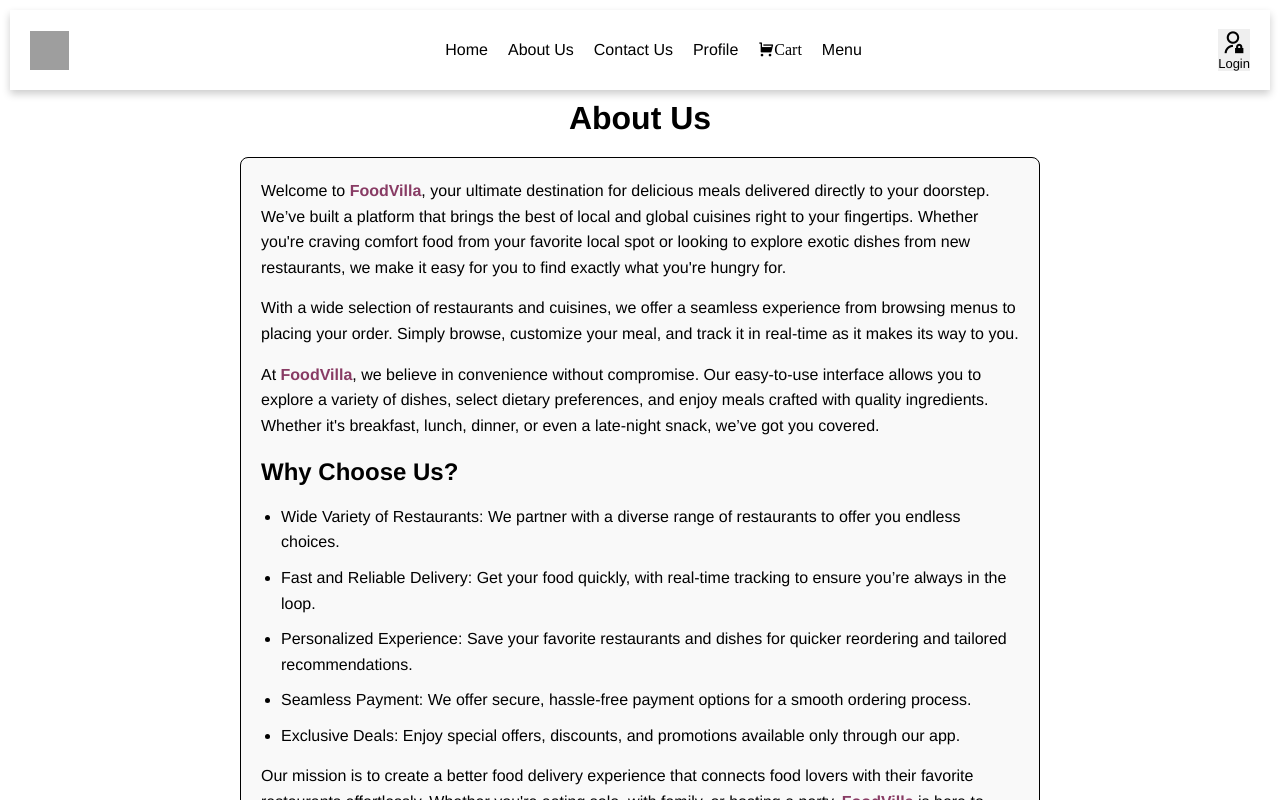
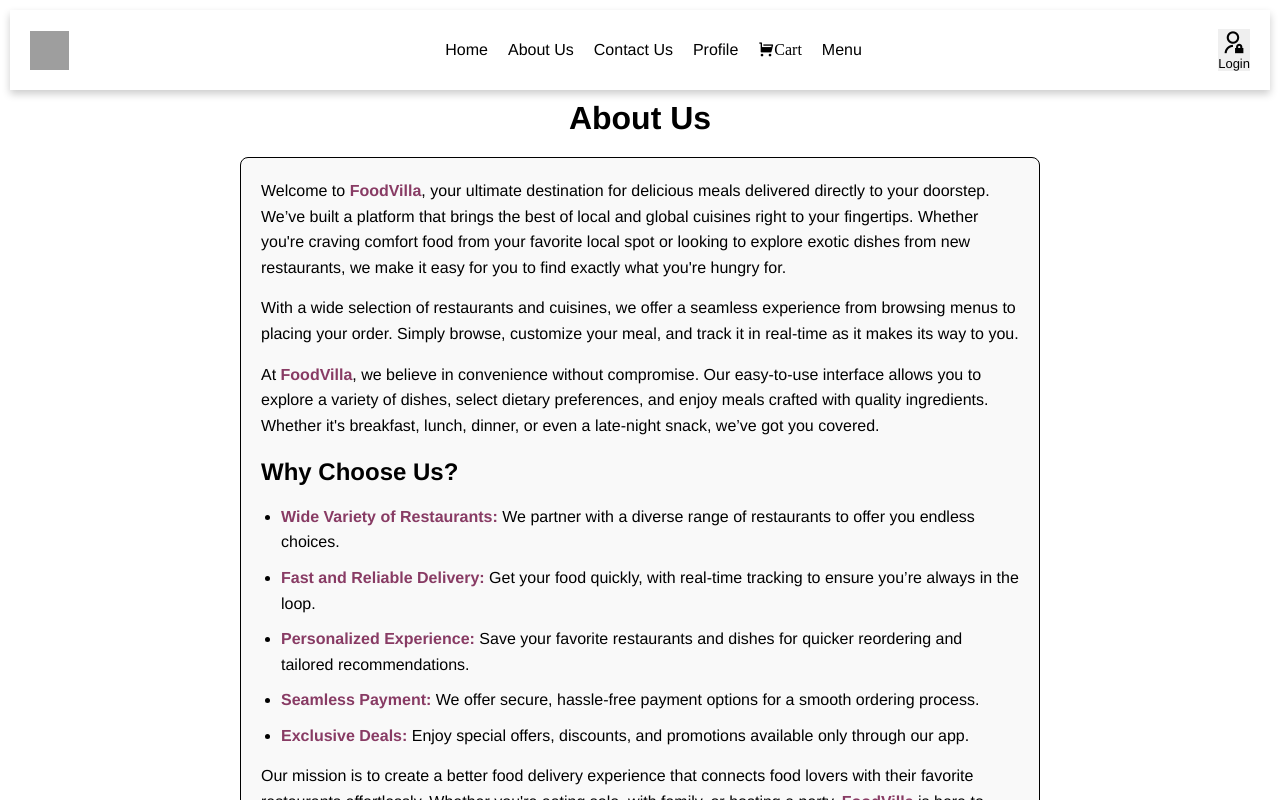
Before and after one commit to vansh0784/Learning, a React (Vite) app: page /about in a window 1280 px wide. Shown: the top 800 px of the page. Built offline with nearby package versions, Linux system fonts and the light colour scheme; grey boxes are pictures that could not be loaded.

Commit message:
few changes are made

```diff
--- a/src/components/About.jsx
+++ b/src/components/About.jsx
@@ -30,24 +30,24 @@ function About() {
         <h2>Why Choose Us?</h2>
         <ul>
           <li>
-            <bold>Wide Variety of Restaurants:</bold> We partner with a
+            <strong>Wide Variety of Restaurants:</strong> We partner with a
             diverse range of restaurants to offer you endless choices.
           </li>
           <li>
-            <bold>Fast and Reliable Delivery:</bold> Get your food quickly,
+            <strong>Fast and Reliable Delivery:</strong> Get your food quickly,
             with real-time tracking to ensure you’re always in the loop.
           </li>
           <li>
-            <bold>Personalized Experience:</bold> Save your favorite
+            <strong>Personalized Experience:</strong> Save your favorite
             restaurants and dishes for quicker reordering and tailored
             recommendations.
           </li>
           <li>
-            <bold>Seamless Payment:</bold> We offer secure, hassle-free
+            <strong>Seamless Payment:</strong> We offer secure, hassle-free
             payment options for a smooth ordering process.
           </li>
           <li>
-            <bold>Exclusive Deals:</bold> Enjoy special offers, discounts,
+            <strong>Exclusive Deals:</strong> Enjoy special offers, discounts,
             and promotions available only through our app.
           </li>
         </ul>
--- a/src/components/Body.jsx
+++ b/src/components/Body.jsx
@@ -10,26 +10,29 @@ const Body = () => {
   const [searchText, setSearchText] = useState("");
   const [filteredRest, setFilteredRest] = useState([]);
   const [allRestaurant, setAllRestaurant] = useState([]);
-  const [loading, setLoading]=useState(true);
+  const [loading, setLoading] = useState(true);
 
   // Fetch data from API and update state
   useEffect(() => {
     const fetchRestaurants = async () => {
       try {
         const resp = await CallAPI();
-        const restaurants = resp?.data?.cards[4]?.card?.card?.gridElements?.infoWithStyle?.restaurants;
-        setAllRestaurant(restaurants);
-        setFilteredRest(restaurants);
-        setLoading(false);
+        const restaurants =
+          resp?.data?.cards[1]?.card?.card?.gridElements?.infoWithStyle
+            ?.restaurants;
+        setAllRestaurant(restaurants || []);  // Ensures it's never undefined
+        setFilteredRest(restaurants || []);
       } catch (error) {
         console.error("Error fetching restaurants:", error);
+      } finally {
+        setLoading(false);  // Always stop loading, even on error
       }
     };
 
     fetchRestaurants();
   }, []);
-  const isOnline=useOnline();
-  if(!isOnline) return <Offline/>
+  const isOnline = useOnline();
+  if (!isOnline) return <Offline />;
   return (
     <>
       <div className="Search-Box">
@@ -41,24 +44,33 @@ const Body = () => {
           value={searchText}
           onChange={(e) => setSearchText(e.target.value)}
         />
-        <button id="btn1"
+        <button
+          id="btn1"
           onClick={() => {
             const data = filterData(searchText, allRestaurant);
-            setFilteredRest(data)
-
+            setFilteredRest(data);
           }}
         >
           <i className="fa fa-search" id="btn"></i>
         </button>
       </div>
-      {loading ? <Shimmer/> : (
-              <div className="Card-container">
-              {filteredRest.map((rest) => {
-                return <Link id="cards" to={`/id/${rest.info.id}`}key={rest.info.id}><Card {...rest.info}/></Link>;
-              })}
-            </div>
+      {loading ? (
+        <Shimmer />
+      ) : (
+        <div className="Card-container">
+          {filteredRest?.length > 0 ? (
+            filteredRest.map((rest) => {
+              return (
+                <Link id="cards" to={`/id/${rest.info.id}`} key={rest.info.id}>
+                  <Card {...rest.info} />
+                </Link>
+              );
+            })
+          ) : (
+            <Shimmer />
+          )}
+        </div>
       )}
-
     </>
   );
 };
--- a/src/components/Header.jsx
+++ b/src/components/Header.jsx
@@ -14,7 +14,7 @@ const Header = () => {
             <li><Link to="/about">About Us</Link></li>
             <li><Link to="/contact">Contact Us</Link></li>
             <li><Link to="/profile">Profile</Link></li>
-            <li><i class="ri-shopping-cart-fill">Cart</i></li>
+            <li><i className="ri-shopping-cart-fill">Cart</i></li>
             <li><Link to="/menu">Menu</Link></li>
         </ul>
         <div id="addlogin">
--- a/src/components/LinkRestaurant.jsx
+++ b/src/components/LinkRestaurant.jsx
@@ -7,15 +7,12 @@ const LinkRestaurant=()=>{
     const {id}=useParams();
     const [menu,setMenu]=useState(null);
     const [restaurant,setRestaurant]=useState(null);
-    console.log(id);
     useEffect(() => {
         const getDetail=async()=>{
             try {
                 const data = await CallRestaurant(id);
                 const response = data?.data?.cards[2]?.card?.card?.info;
                 setRestaurant(response);
-                const takes=data?.
-                console.log(response);
               } catch (error) {
                 console.error("Error fetching restaurant details:", error);
               }
```
